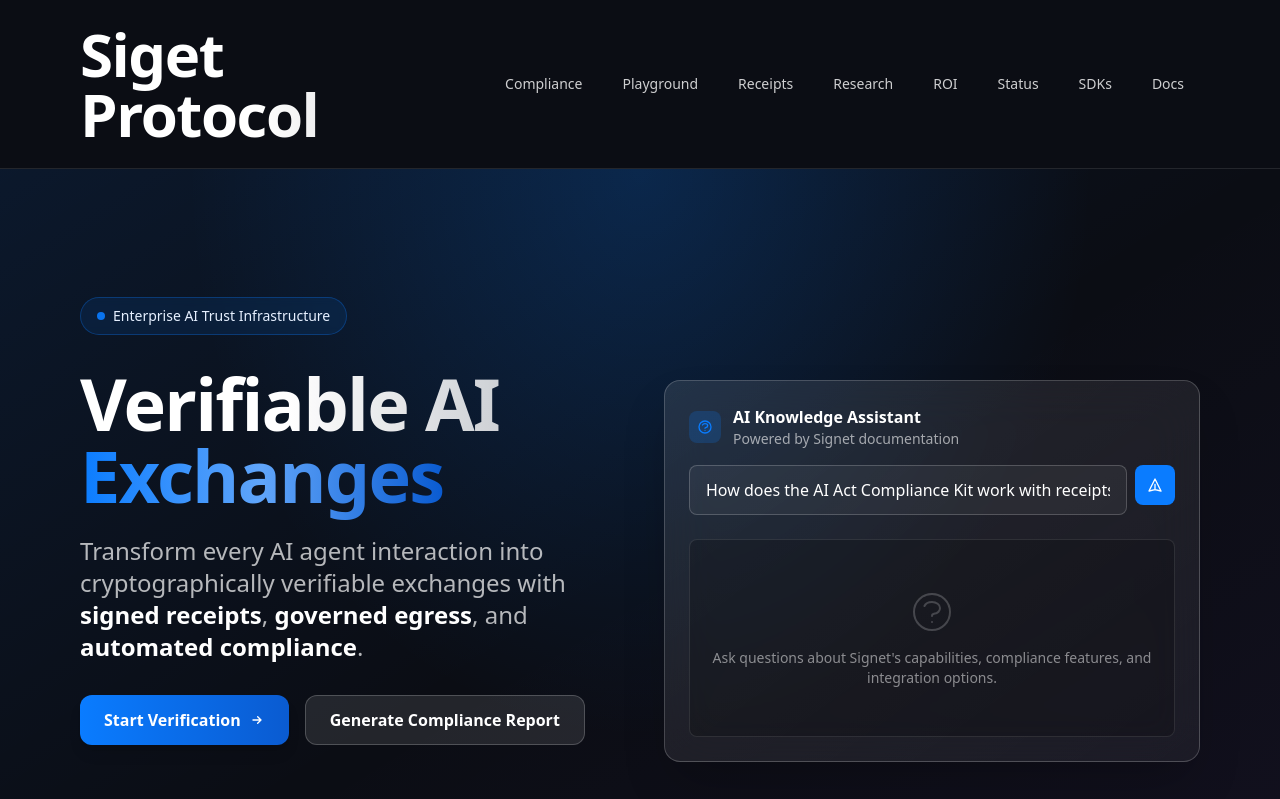
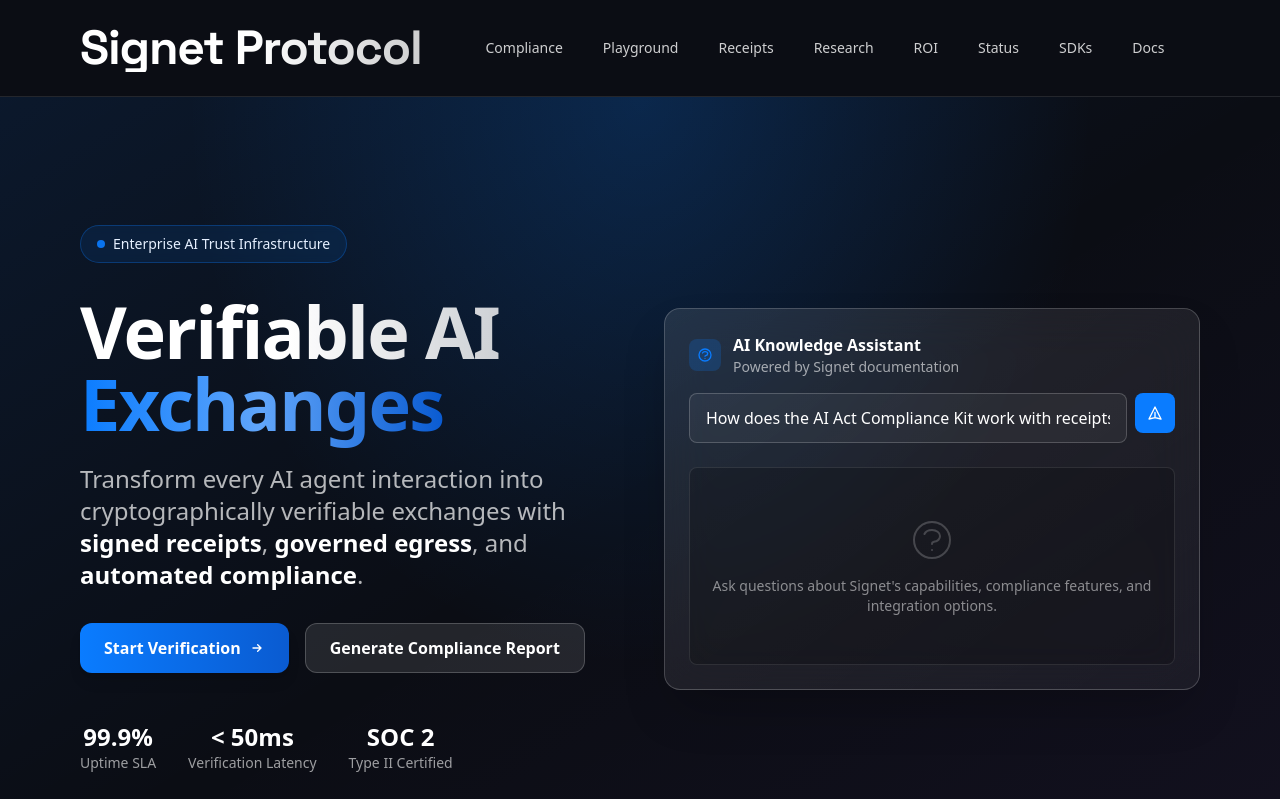
Before and after one commit to Maverick0351a/signetprotocol-frontend-v2, a Next.js app: page / in a window 1280 px wide. Shown: the top 799 px of the page. Built offline with nearby package versions, Linux system fonts and the light colour scheme.

Commit message:
feat: adjust wordmark to 'Signet Protocol', 25% smaller, Space Grotesk font

```diff
--- a/app/layout.tsx
+++ b/app/layout.tsx
@@ -1,6 +1,9 @@
 import './globals.css'
 import Link from 'next/link'
 import type { Route } from 'next'
+import { Space_Grotesk } from 'next/font/google'
+
+const wordmarkFont = Space_Grotesk({ subsets: ['latin'], weight: ['500','600','700'] })
 
 export const metadata = {
   title: 'Signet Protocol — Trust Fabric for AI-to-AI',
@@ -14,7 +17,7 @@
         <header className="border-b border-white/10">
           <div className="container flex items-center py-4">
             <Link href="/" className="flex items-center mr-12 py-2">
-              <span className="brand-wordmark text-5xl md:text-6xl">Siget Protocol</span>
+              <span className={`${wordmarkFont.className} brand-wordmark text-4xl md:text-5xl`}>Signet Protocol</span>
             </Link>
             <nav className="flex items-center gap-2 text-sm">
               <Link className="nav-btn" href={"/compliance" as Route}>Compliance</Link>
```
